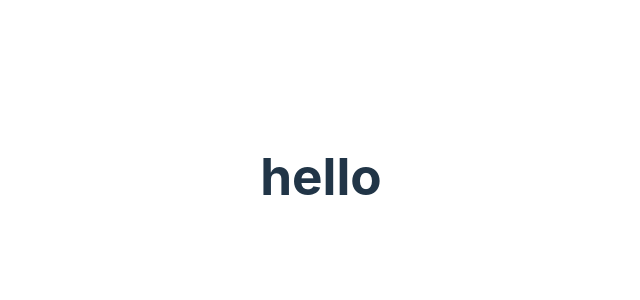
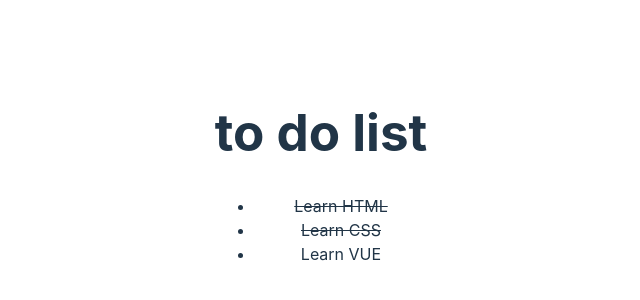
Before and after one commit to sarahelshark/vue-todolist, a Vue app: page / in a window 1280 px wide. Shown: the part 224-524 px from the top of the page, without its empty margins (319-959 px from the left). Built offline with nearby package versions, Linux system fonts and the light colour scheme.

Commit message:
MILESTONE 1

```diff
--- a/src/App.vue
+++ b/src/App.vue
@@ -1,18 +1,43 @@
-<script >
-export default{
-  name:'App',
-  data(){
+<script>
+export default {
+  name: "App",
+  data() {
     return {
-      message:'hello'
-
-    }
-  }
-}
+      tasks: [
+        {
+          text:"Learn HTML",
+          done: true,
+        }
+        ,
+        {
+          text:"Learn CSS",
+          done: true,
+        }
+        ,
+        {
+          text:"Learn VUE",
+          done: false,
+        },
+      ],
+    };
+  },
+};
 </script>
 
 <template>
-  <h1>{{ message }}</h1>
+  <h1>to do list</h1>
+
+  <ul>
+    <li v-for="task in tasks">
+      <span :style="{textDecoration: task.done ? 'line-through': ''}">  {{ task.text }}
+      </span>  <!--con style binding posso far passare oggetto -->
+    </li>
+  </ul>
+
 </template>
 
-<style >
+<style>
+
+
+
 </style>
```
Also changed, not shown: 1 other file (tests, documents, lock files or other folders).
